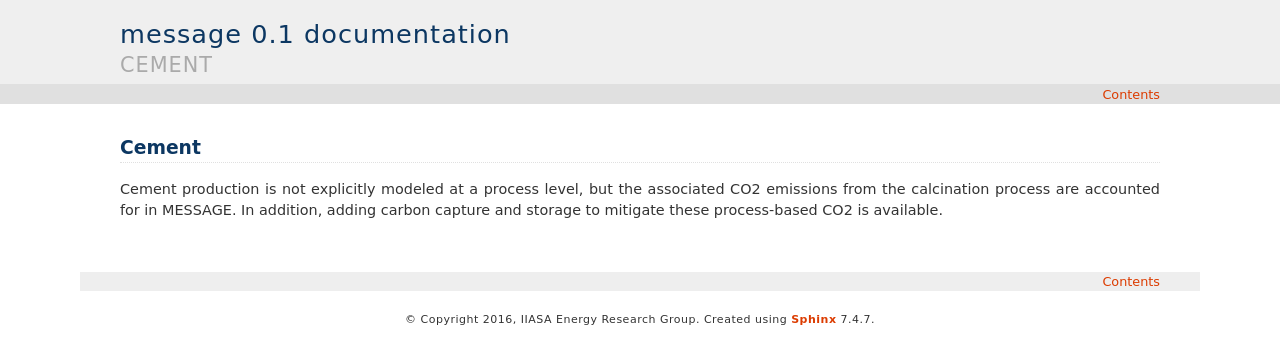
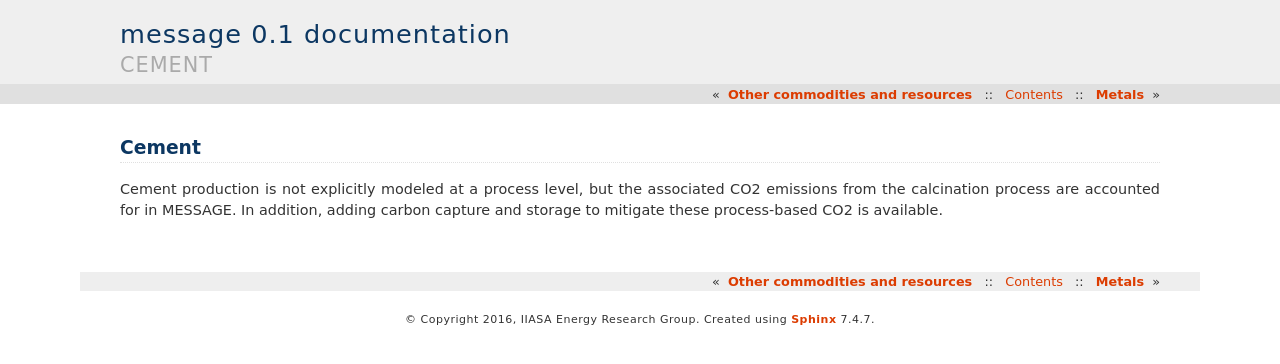
Before and after one commit to yiyi1991/message-ix-models, a Sphinx documentation site: the page built from doc/global/source/message_globiom/commodities/cement.rst, in a window 1280 px wide. Shown: the top 364 px of the page. Built offline with Sphinx 7.4.7, drawn with Linux system fonts in a browser that asks for light colours; pages that are not in the unit, such as notebooks, are missing from menus.

Commit message:
Update index.rst

```diff
--- a/doc/global/source/message_globiom/commodities/index.rst
+++ b/doc/global/source/message_globiom/commodities/index.rst
@@ -1,2 +1,8 @@
 Other commodities and resources
 ================================
+.. toctree::
+   :maxdepth: 1
+
+   cement
+   metals
+   other_comm
```
